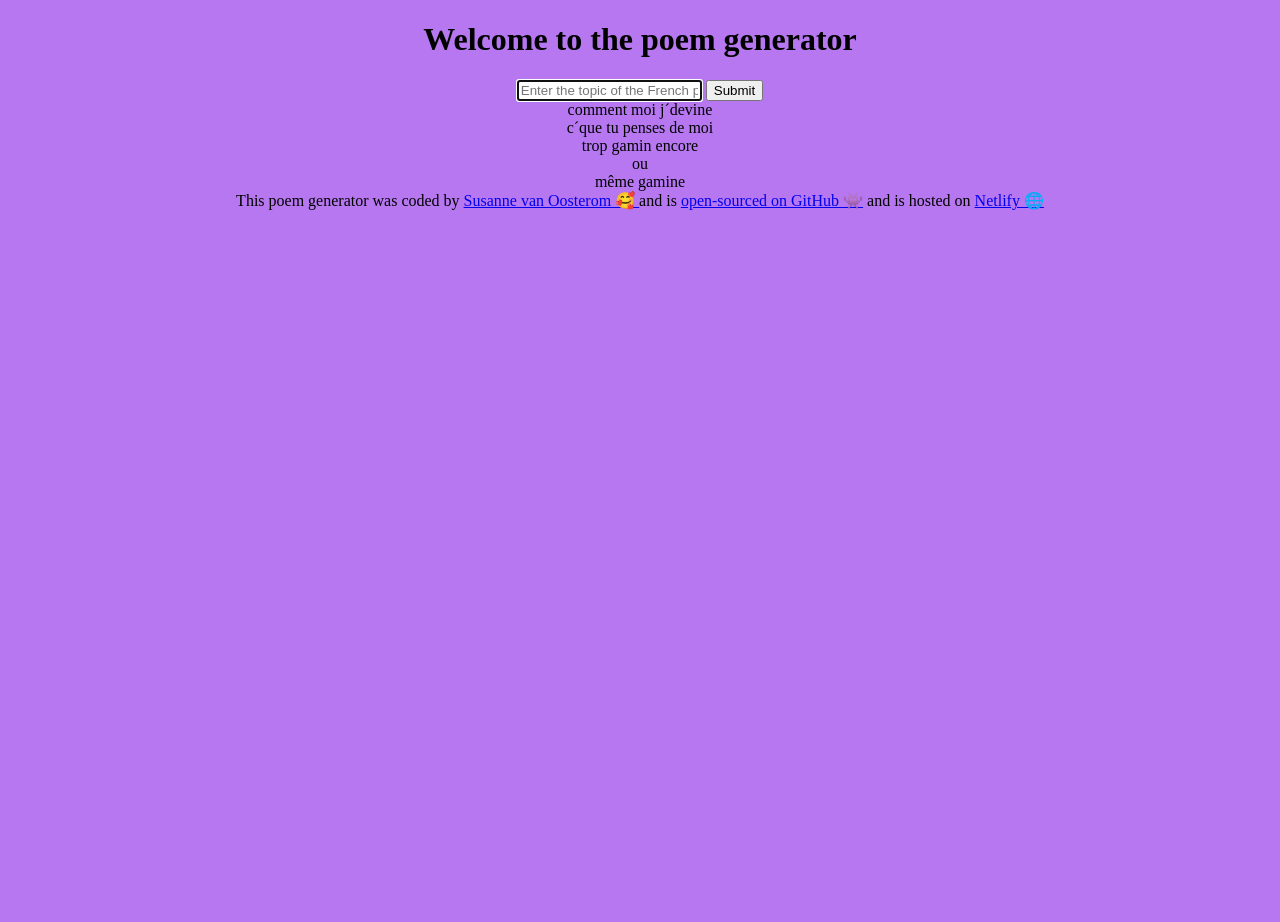
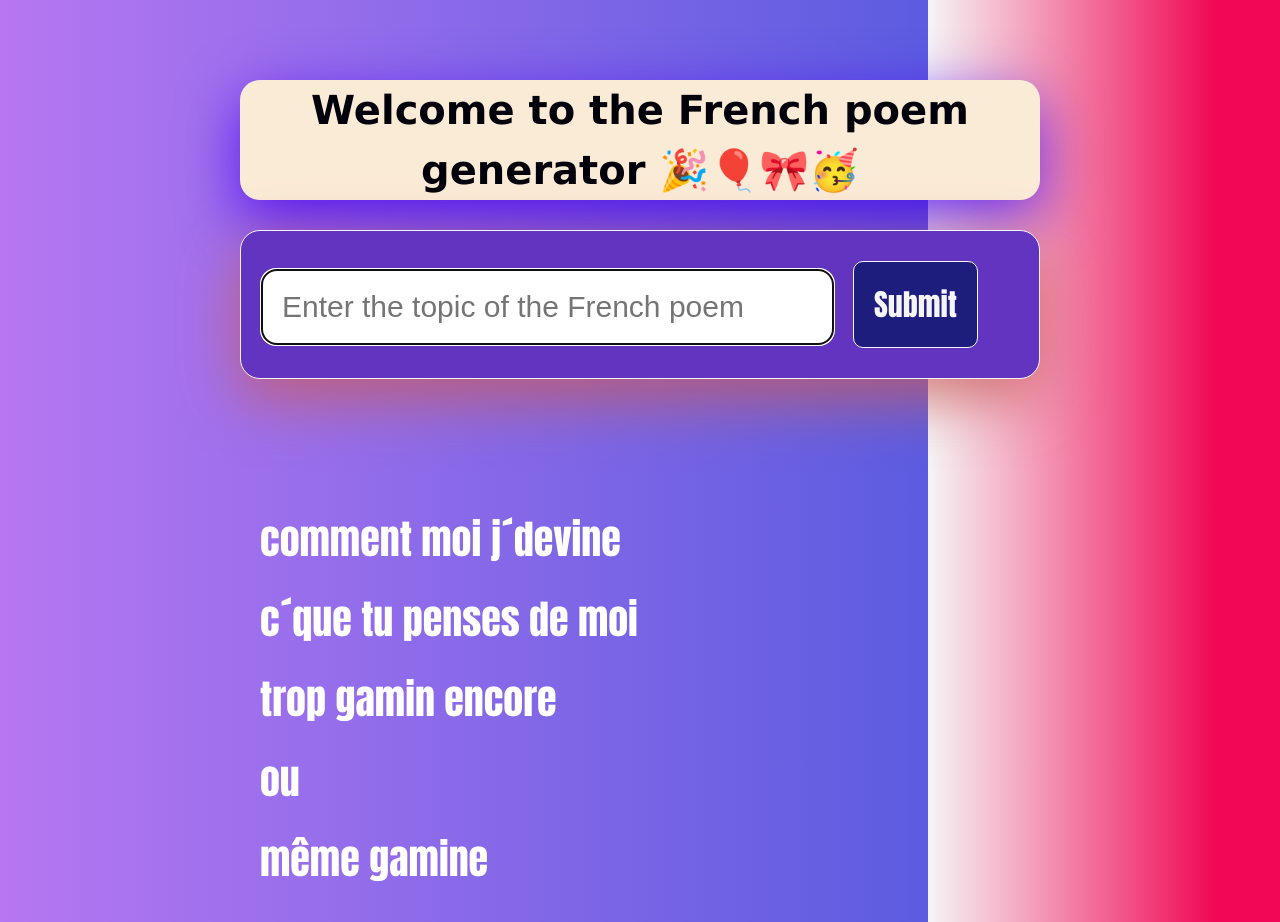
Before and after one commit to Santje777/french-poem-generator, a plain HTML site: page index.html in a window 1280 px wide. Shown: the top 922 px of the page. Before the commit the page ends 800 px from the top, so only its background shows below. Drawn offline with Linux system fonts and the light colour scheme.

Commit message:
Added the styling with CSS

```diff
--- a/index.html
+++ b/index.html
@@ -7,8 +7,9 @@
     <title>Poem generator</title>
   </head>
   <body>
+    <div class="container">
       <header>
-      <h1>Welcome to the poem generator</h1>
+        <h1>Welcome to the French poem generator 🎉🎈🎀🥳</h1>
       </header>
       <main>
         <form action="">
@@ -18,10 +19,11 @@
             autofocus
             required
             autocomplete="off"
+            class="instructions"
           />
-        <input type="submit" />
+          <input type="submit" class="submit-button" />
         </form>
-      <div>
+        <div class="poem">
           comment moi j´devine
           <br />
           c´que tu penses de moi
@@ -50,7 +52,7 @@
           >Netlify 🌐</a
         >
       </footer>
-
+    </div>
     <script src="src/index.js"></script>
   </body>
 </html>
--- a/src/style.css
+++ b/src/style.css
@@ -1,4 +1,80 @@
 body {
-  background-color: rgb(182, 119, 241);
+  background-image: linear-gradient(
+    to left,
+    rgb(241, 7, 85) 5%,
+    whitesmoke 27.5%,
+    rgb(92, 92, 224) 15%,
+    rgb(182, 119, 241)
+  );
+  background-size: cover;
+  background-repeat: no-repeat;
+  font-family: Impact, Haettenschweiler, "Arial Narrow Bold", sans-serif;
+}
+
+header {
+  margin-bottom: 30px;
+}
+
+h1 {
   text-align: center;
+  font-weight: 800;
+  font-size: 40px;
+  font-family: "Lucida Sans", "Lucida Sans Regular", "Lucida Grande",
+    "Lucida Sans Unicode", Geneva, Verdana, sans-serif;
+  line-height: 1.5;
+  color: rgb(2, 0, 10);
+  background-color: antiquewhite;
+  border-radius: 20px;
+  box-shadow: 0px 20px 60px rgba(72, 0, 240, 0.8);
 }
+
+.container {
+  margin: 80px auto;
+  max-width: 800px;
+  font-size: 40px;
+  color: white;
+}
+
+main {
+  margin-bottom: 100px;
+}
+
+form {
+  padding: 20px;
+  background-color: rgb(99, 52, 192);
+  border-radius: 20px;
+  border: 1.5px solid whitesmoke;
+  margin-bottom: 100px;
+  box-shadow: 0px 20px 60px rgba(201, 91, 91, 0.8);
+}
+.instructions {
+  padding: 20px;
+  border: 1px solid rgb(49, 3, 255);
+  width: 70%;
+  border-radius: 15px;
+  line-height: 20px;
+  color: rgb(17, 3, 78);
+  font-size: 30px;
+}
+.submit-button {
+  margin: 10px;
+  padding: 20px;
+  font-size: 30px;
+  font-family: Impact, Haettenschweiler, "Arial Narrow Bold", sans-serif;
+  background-color: rgb(29, 29, 126);
+  color: whitesmoke;
+  border: 1px solid whitesmoke;
+  border-radius: 10px;
+}
+
+.poem {
+  padding: 20px;
+  line-height: 80px;
+}
+
+footer {
+  color: rgb(2, 0, 10);
+  text-align: center;
+  font-size: 30px;
+  font-family: "Gill Sans", "Gill Sans MT", Calibri, "Trebuchet MS", sans-serif;
+}
```
Lines whose indentation alone changed are shown as unchanged.
